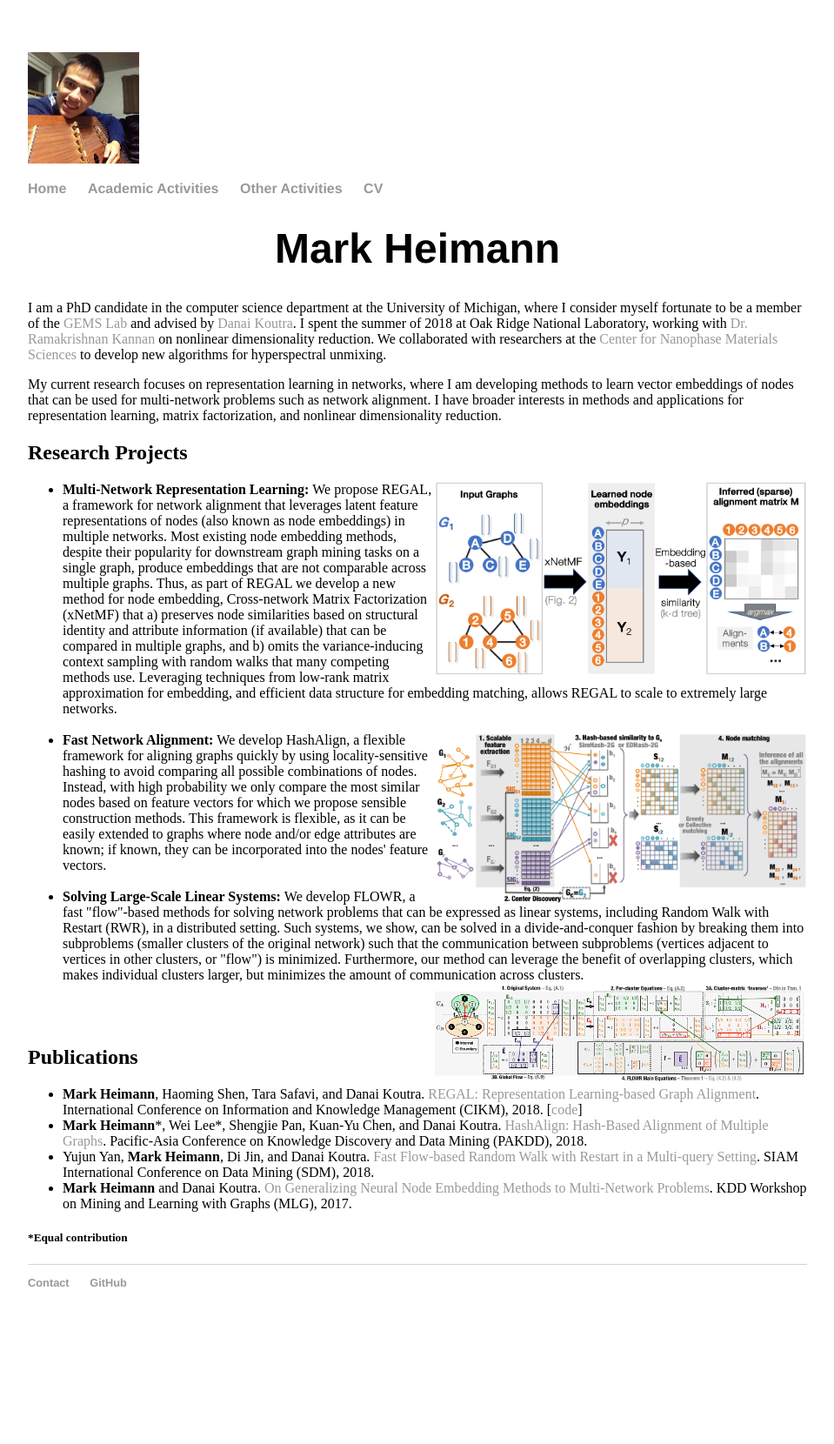
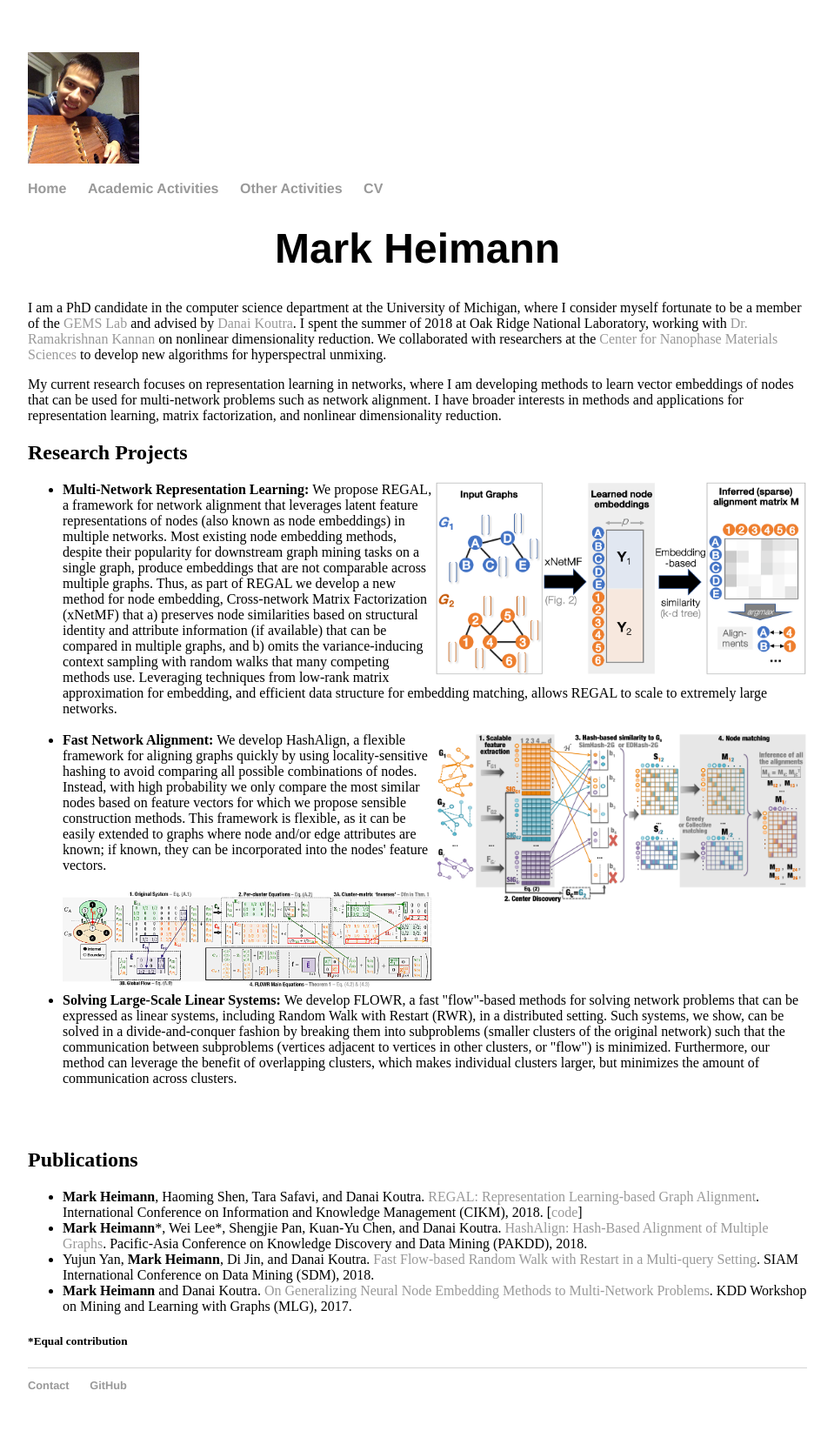
Before and after one commit to markheimann/markheimann.github.io, a Jekyll site: the page built from index.html, in a window 1280 px wide. Shown: the whole page at 87% size, without its empty margins (160-1119 px from the left). Built offline with Jekyll 4.4.1, drawn with Linux system fonts in a browser that asks for light colours; before the commit the page ends 1542 px from its top, so only the background shows below that.

Commit message:
img size

```diff
--- a/index.html
+++ b/index.html
@@ -37,7 +37,8 @@
 &nbsp;
 <BR clear="left">
 <div class="blurb">
-  <li><b>Solving Large-Scale Linear Systems: </b> We develop FLOWR, a fast "flow"-based methods for solving network problems that can be expressed as linear systems, including Random Walk with Restart (RWR), in a distributed setting.  Such systems, we show, can be solved in a divide-and-conquer fashion by breaking them into subproblems (smaller clusters of the original network) such that the communication between subproblems (vertices adjacent to vertices in other clusters, or "flow") is minimized.  Furthermore, our method can leverage the benefit of overlapping clusters, which makes individual clusters larger, but minimizes the amount of communication across clusters. <img src="assets/project_figs/FLOWR.png" class = "project_figs" align = "right">
+  <img src="assets/project_figs/FLOWR.png" class = "project_figs" align = "right">
+  <li><b>Solving Large-Scale Linear Systems: </b> We develop FLOWR, a fast "flow"-based methods for solving network problems that can be expressed as linear systems, including Random Walk with Restart (RWR), in a distributed setting.  Such systems, we show, can be solved in a divide-and-conquer fashion by breaking them into subproblems (smaller clusters of the original network) such that the communication between subproblems (vertices adjacent to vertices in other clusters, or "flow") is minimized.  Furthermore, our method can leverage the benefit of overlapping clusters, which makes individual clusters larger, but minimizes the amount of communication across clusters.
 </div>
 </ul>
 <BR clear="left">
```
